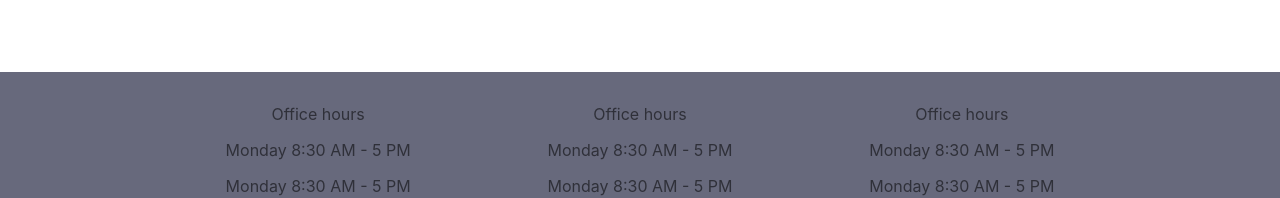
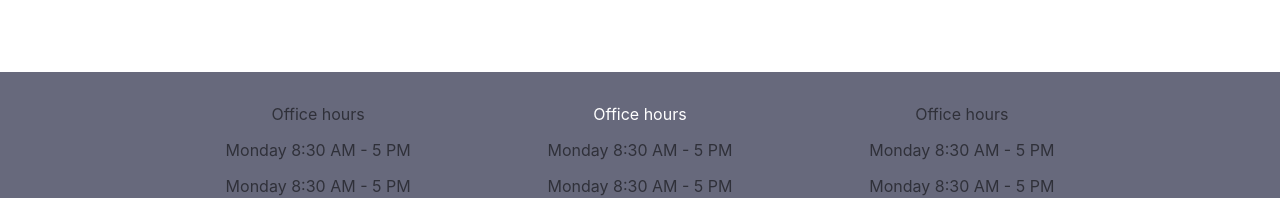
Before and after one commit to jambao24/bergin-prosthodontics, a React (Create React App) app: page / in a window 1280 px wide. Shown: the part 1034-1232 px from the top of the page. Built offline with nearby package versions, Linux system fonts and the light colour scheme.

Commit message:
Fix theming to apply correctly to all components in App

```diff
--- a/src/components/ContactInfo/ContactInfo.js
+++ b/src/components/ContactInfo/ContactInfo.js
@@ -2,17 +2,21 @@ import React from 'react';
 import { makeStyles } from '@material-ui/core/styles';
 import {Grid, Box} from '@material-ui/core';
 import './ContactInfo.css';
+import { useTheme } from '@material-ui/core/styles';
 
 const useStyles = makeStyles((theme) => ({
   root: {
     display: "flex",
-    backgroundColor: "#67697C",
+    backgroundColor: theme.palette.primary.main
   },
   paper: {
     padding: theme.spacing(2),
     textAlign: 'center',
     color: theme.palette.text.secondary,
   },
+  customColor: {
+    color: theme.palette.secondary.contrastText,
+  }
 }));
 
 const ContactInfo = () => {
@@ -32,7 +36,7 @@ const ContactInfo = () => {
 
       <Grid item xs={4}>
         <Box className={classes.paper}>
-          <p>Office hours</p>
+          <p className={classes.customColor}>Office hours</p>
           <p>Monday 8:30 AM - 5 PM</p>
           <p>Monday 8:30 AM - 5 PM</p>
           <p>Monday 8:30 AM - 5 PM</p>
--- a/src/components/Navigation/Navigation.js
+++ b/src/components/Navigation/Navigation.js
@@ -1,14 +1,11 @@
 import React from "react";
 import TabDropdown from "./TabDropdown/TabDropdown";
 import "./Navigation.css";
-import { ThemeProvider } from '@material-ui/styles';
-import Theme from "../../Theme";
 import { AppBar, Toolbar, Button } from "@material-ui/core";
 import PhoneIcon from "@material-ui/icons/Phone";
 
 const Navigation = () => {
   return (
-    <ThemeProvider theme={Theme}>
     <AppBar position="static">
 
       <Toolbar className="Navigation_Toolbar">
@@ -22,7 +19,6 @@ const Navigation = () => {
       </div>
 
     </AppBar>
-    </ThemeProvider>
   )
 }
 
--- a/src/index.js
+++ b/src/index.js
@@ -1,11 +1,16 @@
 import React from 'react';
 import ReactDOM from 'react-dom';
 import './index.css';
+import theme from './Theme';
 import App from './App';
+
+import { ThemeProvider } from '@material-ui/core/styles';
 
 ReactDOM.render(
   <React.StrictMode>
-    <App />
+    <ThemeProvider theme={theme}>
+      <App />
+    </ThemeProvider>
   </React.StrictMode>,
   document.getElementById('root')
 );
```
Lines whose indentation alone changed are shown as unchanged.
